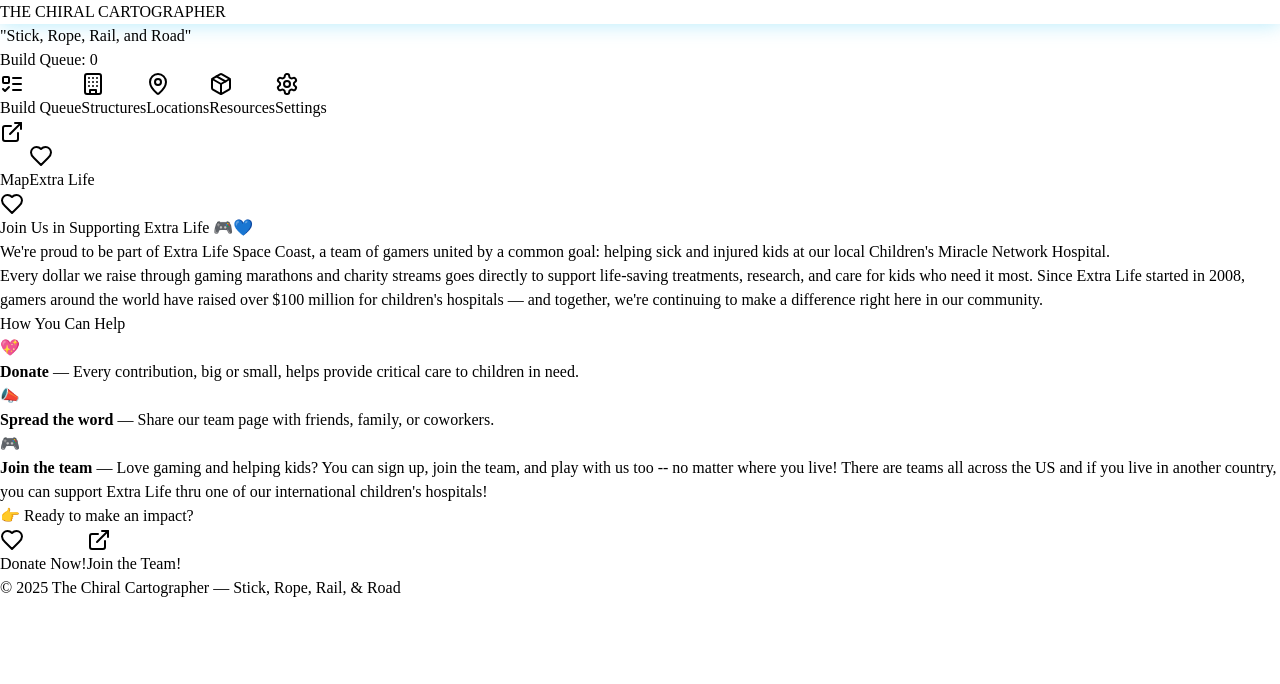
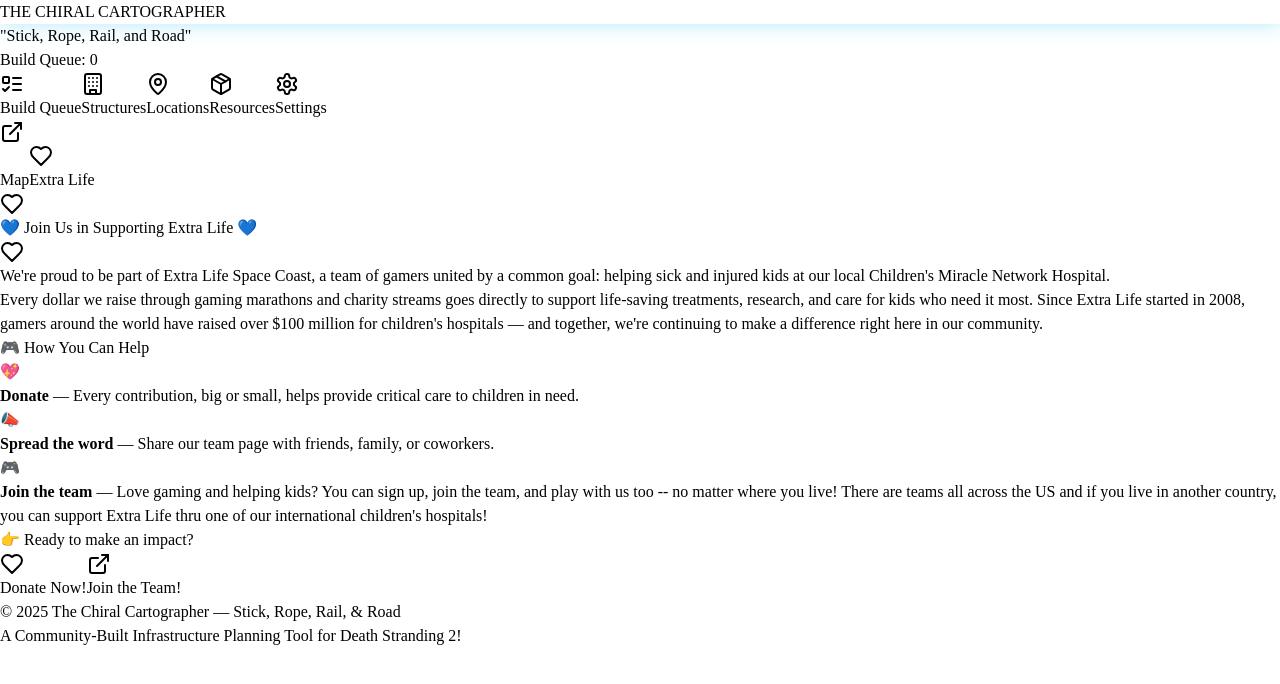
Before and after one commit to boswen/chiral-cartographer, a React (Vite) app in the folder app/: page / in a window 1280 px wide. Both pictures are taken after a click on the button "Extra Life". Shown: the top 684 px of the page. Built offline with nearby package versions, Linux system fonts and the light colour scheme; the HTML template or start-up script is replaced by a standard one.

Commit message:
Updated locations, Extra Life page text, and added a proper footer.

```diff
--- a/app/index.html
+++ b/app/index.html
@@ -16,11 +16,5 @@
 <body>
   <div id="root"></div>
   <script type="module" src="/app/src/main.jsx"></script>
-  <footer class="mt-10 text-center text-xs opacity-60">
-    © <span id="year"></span> The Chiral Cartographer — Stick, Rope, Rail, &amp; Road
-  </footer>
-  <script>
-    document.getElementById('year').textContent = new Date().getFullYear();
-  </script>
 </body>
 </html>
--- a/app/src/App.jsx
+++ b/app/src/App.jsx
@@ -156,7 +156,7 @@ function App() {
     const url = URL.createObjectURL(blob)
     const a = document.createElement('a')
     a.href = url
-    a.download = 'tcc-json-backup.txt'
+    a.download = 'tcc-data-backup.txt.json'
     document.body.appendChild(a)
     a.click()
     document.body.removeChild(a)
@@ -731,8 +731,9 @@ function App() {
       <Card className="settings-card">
         <CardHeader className="pb-4">
           <CardTitle className="text-2xl font-bold text-accent flex items-center gap-2">
-            <Heart className="w-6 h-6" />
-            Join Us in Supporting Extra Life 🎮💙
+            <Heart className="w-6 h-6" />💙
+            Join Us in Supporting Extra Life
+            💙<Heart className="w-6 h-6" />
           </CardTitle>
         </CardHeader>
         <CardContent className="space-y-4">
@@ -748,7 +749,7 @@ function App() {
       <Card className="settings-card">
         <CardHeader className="pb-4">
           <CardTitle className="text-xl font-bold text-accent">
-            How You Can Help
+          🎮 How You Can Help
           </CardTitle>
         </CardHeader>
         <CardContent className="space-y-3">
@@ -783,7 +784,7 @@ function App() {
           <div className="flex flex-col sm:flex-row gap-4">
             <Button
               onClick={() => window.open('https://www.extra-life.org/participants/BoswenMcBastok/donate', '_blank')}
-              variant="default"
+              variant="outline"
               className="flex items-center gap-2"
             >
               <Heart className="w-4 h-4" />
@@ -804,7 +805,7 @@ function App() {
   )
 
   return (
-    <div className="min-h-screen bg-background">
+    <div className="min-h-screen bg-background flex flex-col">
       {/* Header */}
       <header className="border-b border-border bg-card/50">
         <div className="container mx-auto px-4 py-4">
@@ -875,7 +876,7 @@ function App() {
       </nav>
 
       {/* Main Content */}
-      <main className="container mx-auto px-4 py-8">
+      <main className="container mx-auto px-4 py-8 flex-1">
         {activeTab === 'buildqueue' && renderBuildQueueTab()}
         {activeTab === 'structures' && renderStructuresTab()}
         {activeTab === 'locations' && renderLocationsTab()}
@@ -883,6 +884,18 @@ function App() {
         {activeTab === 'settings' && renderSettingsTab()}
         {activeTab === 'extralife' && renderExtraLifeTab()}
       </main>
+
+      {/* Footer */}
+      <footer className="border-t border-border bg-card/50">
+        <div className="container mx-auto px-4 py-6">
+          <p className="text-center text-muted-foreground">
+            © {new Date().getFullYear()} The Chiral Cartographer — Stick, Rope, Rail, & Road
+          </p>
+          <p className="text-center italic text-sm text-muted-foreground/70">
+            A Community-Built Infrastructure Planning Tool for Death Stranding 2!
+          </p>
+        </div>
+      </footer>
     </div>
   )
 }
--- a/app/src/data/locations.js
+++ b/app/src/data/locations.js
@@ -37,7 +37,7 @@ export const preppers = [
   {
     id: 'villa-libre',
     name: 'Villa Libre',
-    type: 'facility',
+    type: 'prepper',
     region: 'Mexico',
     unlockRequirement: 'Complete Main Order #3',
     connectionLevels: {
@@ -179,7 +179,7 @@ export const preppers = [
   {
     id: 'the-governments-base',
     name: "The Government's Base",
-    type: 'facility',
+    type: 'prepper',
     region: 'Australia',
     unlockRequirement: 'TBD',
     connectionLevels: {
@@ -355,7 +355,7 @@ export const preppers = [
   {
     id: 'animal-shelter',
     name: 'Animal Shelter',
-    type: 'facility',
+    type: 'prepper',
     region: 'Australia',
     unlockRequirement: 'TBD',
     connectionLevels: {
@@ -597,7 +597,7 @@ export const preppers = [
   {
     id: 'the-motherhood',
     name: 'The Motherhood',
-    type: 'prepper',
+    type: 'facility',
     region: 'Australia',
     unlockRequirement: 'TBD',
     connectionLevels: {
```
